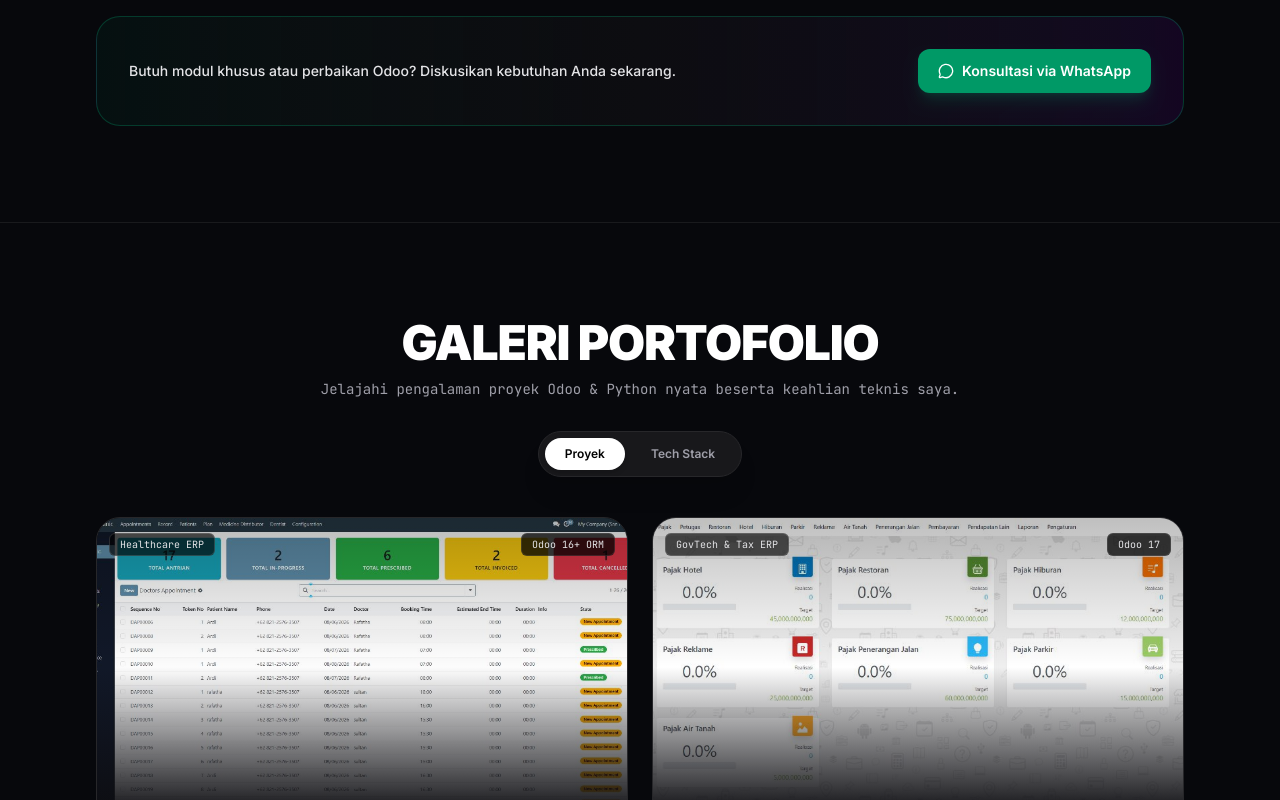
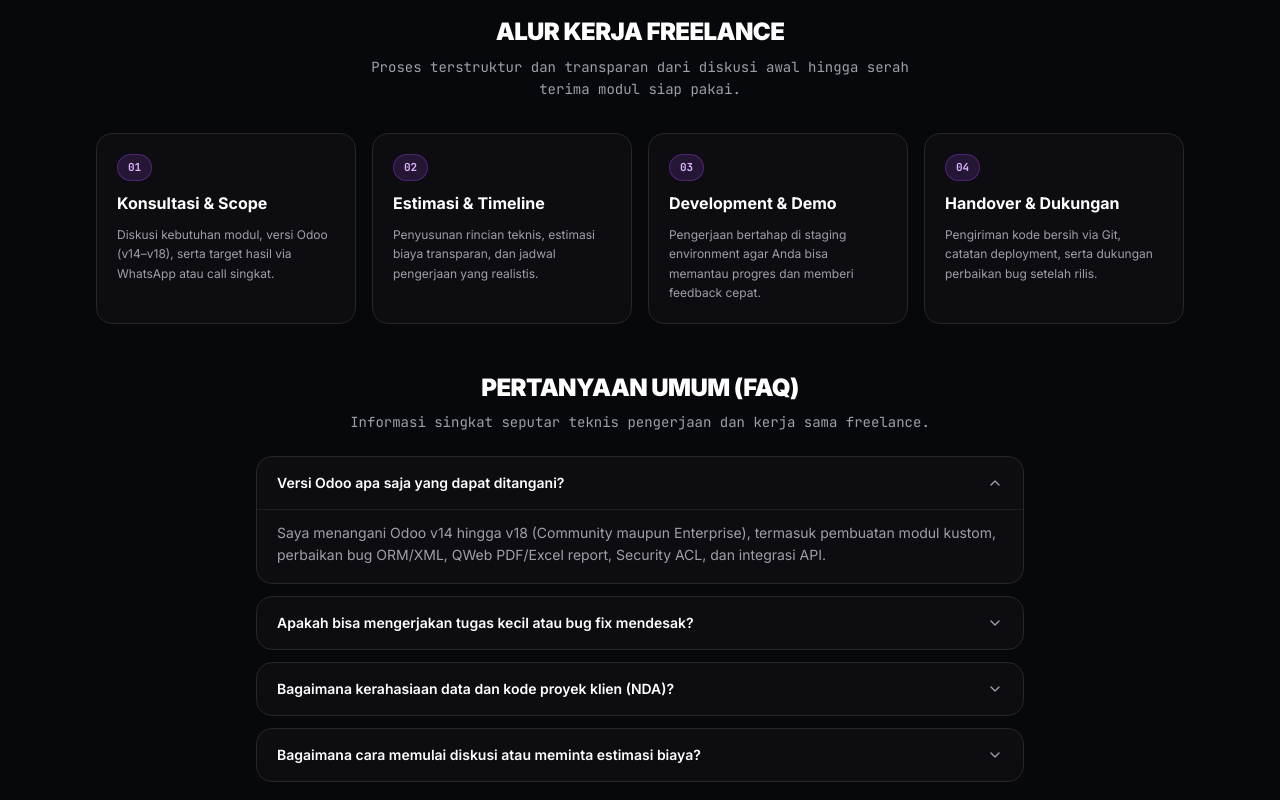
Before and after one commit to rafathaandhika/first-porto, a Next.js app: page / in a window 1280 px wide. Shown: the part 2780-3580 px from the top of the page. Built offline with nearby package versions, Linux system fonts and the light colour scheme.

Commit message:
feat(freelance): add 4-step workflow and bilingual FAQ accordion

```diff
--- a/src/components/ServicesSection.tsx
+++ b/src/components/ServicesSection.tsx
@@ -1,6 +1,7 @@
 "use client";
 
-import { Code2, FileSpreadsheet, ShieldCheck, Webhook, MessageCircle, Check } from "lucide-react";
+import { useState } from "react";
+import { Code2, FileSpreadsheet, ShieldCheck, Webhook, MessageCircle, Check, ChevronDown } from "lucide-react";
 import { PORTFOLIO_DATA, getLocalizedContent, ServiceItem } from "@/data/portfolio";
 import { useLanguage } from "@/context/LanguageContext";
 
@@ -18,6 +19,7 @@ function ServiceIcon({ kind }: { kind: ServiceItem["icon"] }) {
 }
 
 export default function ServicesSection() {
+  const [openFaq, setOpenFaq] = useState<number | null>(0);
   const { lang } = useLanguage();
   const t = getLocalizedContent(lang);
   const whatsappUrl = `https://wa.me/${PORTFOLIO_DATA.personal.whatsapp}?text=${encodeURIComponent(
@@ -80,6 +82,82 @@ export default function ServicesSection() {
           ))}
         </div>
 
+        {/* How I Work (Freelance Workflow) */}
+        <div className="mb-12">
+          <div className="text-center max-w-xl mx-auto mb-8 space-y-2">
+            <h3 className="text-xl sm:text-2xl font-black text-zinc-900 dark:text-white tracking-tight uppercase">
+              {t.services.workflowTitle}
+            </h3>
+            <p className="text-xs sm:text-sm text-zinc-600 dark:text-zinc-400 font-mono leading-relaxed">
+              {t.services.workflowSubtitle}
+            </p>
+          </div>
+
+          <div className="grid grid-cols-1 sm:grid-cols-2 lg:grid-cols-4 gap-4">
+            {t.services.workflowSteps.map((step) => (
+              <div
+                key={step.step}
+                className="p-5 rounded-2xl bg-white/85 dark:bg-[#0d0d11] border border-zinc-200 dark:border-zinc-800 shadow-sm dark:shadow-none flex flex-col gap-2.5"
+              >
+                <span className="inline-flex w-fit px-2.5 py-1 rounded-full bg-purple-100/80 dark:bg-purple-500/15 border border-purple-200 dark:border-purple-500/30 text-[11px] font-mono font-bold text-purple-700 dark:text-purple-300">
+                  {step.step}
+                </span>
+                <h4 className="text-sm sm:text-base font-bold text-zinc-900 dark:text-white">
+                  {step.title}
+                </h4>
+                <p className="text-xs text-zinc-600 dark:text-zinc-400 leading-relaxed">
+                  {step.description}
+                </p>
+              </div>
+            ))}
+          </div>
+        </div>
+
+        {/* Freelance FAQ Accordion */}
+        <div className="mb-10 max-w-3xl mx-auto">
+          <div className="text-center mb-6 space-y-2">
+            <h3 className="text-xl sm:text-2xl font-black text-zinc-900 dark:text-white tracking-tight uppercase">
+              {t.services.faqTitle}
+            </h3>
+            <p className="text-xs sm:text-sm text-zinc-600 dark:text-zinc-400 font-mono">
+              {t.services.faqSubtitle}
+            </p>
+          </div>
+
+          <div className="space-y-3">
+            {t.services.faqs.map((faq, idx) => {
+              const isOpen = openFaq === idx;
+              return (
+                <div
+                  key={faq.question}
+                  className="rounded-2xl bg-white/90 dark:bg-[#0d0d11] border border-zinc-200 dark:border-zinc-800 overflow-hidden shadow-sm dark:shadow-none"
+                >
+                  <button
+                    type="button"
+                    aria-expanded={isOpen}
+                    onClick={() => setOpenFaq(isOpen ? null : idx)}
+                    className="w-full px-5 py-4 flex items-center justify-between gap-4 text-left cursor-pointer hover:bg-zinc-50 dark:hover:bg-zinc-900/60 transition-colors"
+                  >
+                    <span className="text-xs sm:text-sm font-semibold text-zinc-900 dark:text-white">
+                      {faq.question}
+                    </span>
+                    <ChevronDown
+                      className={`w-4 h-4 text-zinc-500 dark:text-zinc-400 shrink-0 transition-transform duration-200 ${
+                        isOpen ? "rotate-180" : ""
+                      }`}
+                    />
+                  </button>
+                  {isOpen && (
+                    <div className="px-5 pb-4 text-xs sm:text-sm text-zinc-600 dark:text-zinc-400 leading-relaxed border-t border-zinc-100 dark:border-zinc-800/70 pt-3">
+                      {faq.answer}
+                    </div>
+                  )}
+                </div>
+              );
+            })}
+          </div>
+        </div>
+
         {/* Consultation CTA Banner */}
         <div className="p-6 sm:p-8 rounded-3xl bg-gradient-to-r from-emerald-50/90 via-white to-purple-50/80 dark:from-emerald-950/25 dark:via-[#0d0d11] dark:to-purple-950/25 border border-emerald-200/80 dark:border-emerald-500/25 flex flex-col sm:flex-row items-center justify-between gap-5 shadow-sm dark:shadow-none">
           <p className="text-xs sm:text-sm font-medium text-zinc-700 dark:text-zinc-200 text-center sm:text-left">
--- a/src/data/portfolio.ts
+++ b/src/data/portfolio.ts
@@ -109,6 +109,12 @@ export interface LocalizedContent {
     ctaText: string;
     ctaWhatsapp: string;
     items: ServiceItem[];
+    workflowTitle: string;
+    workflowSubtitle: string;
+    workflowSteps: { step: string; title: string; description: string }[];
+    faqTitle: string;
+    faqSubtitle: string;
+    faqs: { question: string; answer: string }[];
   };
   portfolio: {
     heading: string;
@@ -251,6 +257,54 @@ const CONTENT: Record<Language, LocalizedContent> = {
             "Sinkronisasi data & validasi payload aman",
           ],
           icon: "api",
+        },
+      ],
+      workflowTitle: "Alur Kerja Freelance",
+      workflowSubtitle: "Proses terstruktur dan transparan dari diskusi awal hingga serah terima modul siap pakai.",
+      workflowSteps: [
+        {
+          step: "01",
+          title: "Konsultasi & Scope",
+          description: "Diskusi kebutuhan modul, versi Odoo (v14–v18), serta target hasil via WhatsApp atau call singkat.",
+        },
+        {
+          step: "02",
+          title: "Estimasi & Timeline",
+          description: "Penyusunan rincian teknis, estimasi biaya transparan, dan jadwal pengerjaan yang realistis.",
+        },
+        {
+          step: "03",
+          title: "Development & Demo",
+          description: "Pengerjaan bertahap di staging environment agar Anda bisa memantau progres dan memberi feedback cepat.",
+        },
+        {
+          step: "04",
+          title: "Handover & Dukungan",
+          description: "Pengiriman kode bersih via Git, catatan deployment, serta dukungan perbaikan bug setelah rilis.",
+        },
+      ],
+      faqTitle: "Pertanyaan Umum (FAQ)",
+      faqSubtitle: "Informasi singkat seputar teknis pengerjaan dan kerja sama freelance.",
+      faqs: [
+        {
+          question: "Versi Odoo apa saja yang dapat ditangani?",
+          answer:
+            "Saya menangani Odoo v14 hingga v18 (Community maupun Enterprise), termasuk pembuatan modul kustom, perbaikan bug ORM/XML, QWeb PDF/Excel report, Security ACL, dan integrasi API.",
+        },
+        {
+          question: "Apakah bisa mengerjakan tugas kecil atau bug fix mendesak?",
+          answer:
+            "Bisa. Mulai dari perbaikan error spesifik, penyesuaian format cetak PDF/Excel, penambahan hak akses user, hingga pengembangan modul baru sesuai SOP bisnis.",
+        },
+        {
+          question: "Bagaimana kerahasiaan data dan kode proyek klien (NDA)?",
+          answer:
+            "Seluruh kode, skema database, dan alur bisnis klien dijaga kerahasiaannya. Pengerjaan dapat langsung dilakukan di repository privat atau server staging milik Anda sesuai perjanjian NDA.",
+        },
+        {
+          question: "Bagaimana cara memulai diskusi atau meminta estimasi biaya?",
+          answer:
+            "Cukup klik tombol Konsultasi via WhatsApp atau isi form kontak di bawah dengan ringkasan kebutuhan dan versi Odoo yang digunakan untuk mendapatkan estimasi awal.",
         },
       ],
     },
@@ -551,6 +605,54 @@ const CONTENT: Record<Language, LocalizedContent> = {
           icon: "api",
         },
       ],
+      workflowTitle: "How I Work",
+      workflowSubtitle: "A clear, transparent process from initial requirement scoping to clean production handover.",
+      workflowSteps: [
+        {
+          step: "01",
+          title: "Discovery & Scope",
+          description: "Discuss your module requirements, Odoo version (v14–v18), and expected outcomes via WhatsApp or a brief call.",
+        },
+        {
+          step: "02",
+          title: "Timeline & Quote",
+          description: "Receive a clear technical breakdown, milestone plan, and transparent pricing before development begins.",
+        },
+        {
+          step: "03",
+          title: "Build & Staging Demo",
+          description: "Iterative implementation in a staging environment so you can verify progress and share fast feedback.",
+        },
+        {
+          step: "04",
+          title: "Handover & Support",
+          description: "Clean Git source delivery, deployment guidance, and post-launch bug-fix support.",
+        },
+      ],
+      faqTitle: "Frequently Asked Questions",
+      faqSubtitle: "Quick answers regarding scope, Odoo versions, and freelance collaboration.",
+      faqs: [
+        {
+          question: "Which Odoo versions do you support?",
+          answer:
+            "I work across Odoo v14 through v18 (Community & Enterprise), covering custom ORM modules, XML/OWL views, QWeb PDF/Excel reports, Security ACLs, and REST/RPC integrations.",
+        },
+        {
+          question: "Do you take small tasks or urgent bug fixes?",
+          answer:
+            "Yes. I handle both focused fixes—such as resolving view/ORM errors, adjusting QWeb PDF/Excel layouts, or tightening ACL rules—and full custom module builds.",
+        },
+        {
+          question: "How do you handle NDA and client code confidentiality?",
+          answer:
+            "All business logic, data, and source code remain strictly confidential. Work can be carried out directly inside your private Git repository or staging server under NDA.",
+        },
+        {
+          question: "How do we start a project or request an estimate?",
+          answer:
+            "Click Chat on WhatsApp or submit the contact form below with a brief summary of your requirements and Odoo version for an initial timeline and quote.",
+        },
+      ],
     },
     portfolio: {
       heading: "Portfolio Showcase",
```
